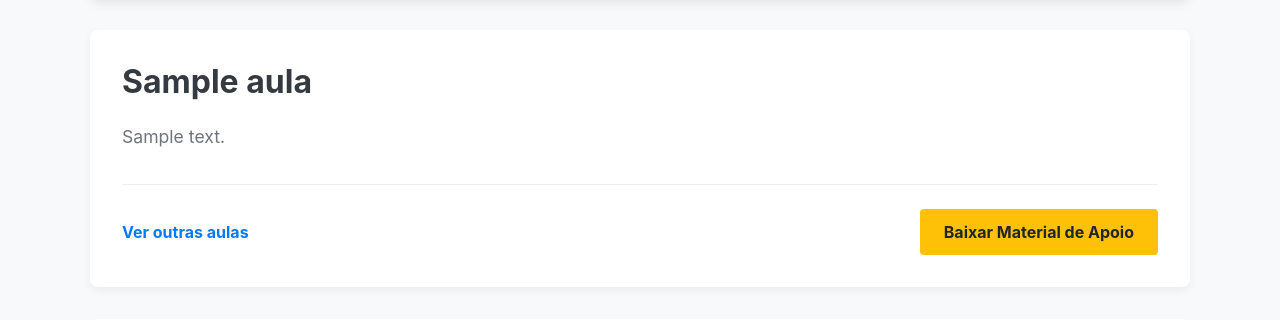
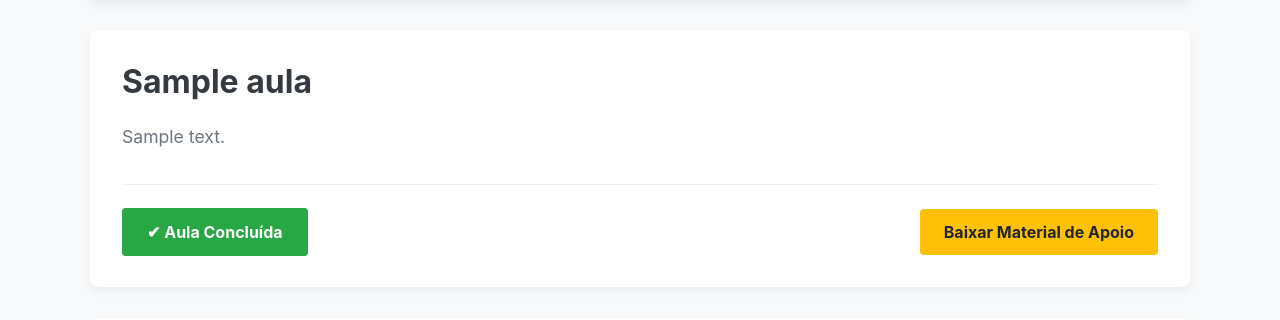
Before and after one commit to leobrda/coursePlatform, a Django app: page /cursos/aula/1/ in a window 1280 px wide. Shown: the part 714-1034 px from the top of the page. Run offline with Django 5.2, Linux system fonts and the light colour scheme; a user stored in the database is signed in; tables that the repository leaves empty hold one stand-in row (values such as "Sample post").

Commit message:
feat(templates): add progress tracking buttons and indicators

```diff
--- a/cursos/templates/cursos/ver_aula.html
+++ b/cursos/templates/cursos/ver_aula.html
@@ -11,17 +11,17 @@
         .header .user-info a { color: #007bff; text-decoration: none; font-weight: bold; margin-left: 1em; }
         .header .user-info a.logout { color: #dc3545; }
         .container { max-width: 1100px; margin: 2em auto; padding: 0 2em; }
-        .video-container { position: relative; padding-bottom: 56.25%; /* Proporção 16:9 */ height: 0; overflow: hidden; background-color: #000; border-radius: 8px; box-shadow: 0 4px 12px rgba(0,0,0,0.1);}
+        .video-container { position: relative; padding-bottom: 56.25%; height: 0; overflow: hidden; background-color: #000; border-radius: 8px; box-shadow: 0 4px 12px rgba(0,0,0,0.1);}
         .video-container iframe { position: absolute; top: 0; left: 0; width: 100%; height: 100%; }
         .lesson-content { background-color: #fff; margin-top: 2em; padding: 2em; border-radius: 8px; box-shadow: 0 4px 8px rgba(0,0,0,0.05);}
         .lesson-content h1 { margin-top: 0; color: #343a40; }
         .lesson-content p { color: #6c757d; line-height: 1.7; font-size: 1.1em; }
         .lesson-actions { margin-top: 2em; border-top: 1px solid #eee; padding-top: 1.5em; display: flex; justify-content: space-between; align-items: center;}
-        .back-link a { text-decoration: none; color: #007bff; font-weight: bold;}
         .download-material { background-color: #ffc107; color: #212529; padding: 0.8em 1.5em; text-decoration: none; border-radius: 4px; font-weight: bold;}
+        .completion-button { padding: 0.8em 1.5em; text-decoration: none; border-radius: 4px; font-weight: bold; border: 1px solid;}
+        .completion-button.completed { background-color: #28a745; color: white; border-color: #28a745; }
+        .completion-button.not-completed { background-color: transparent; color: #28a745; border-color: #28a745; }
         .no-video { text-align: center; padding: 4em; background-color: #333; color: white; border-radius: 8px;}
-
-        /* Estilos para a seção de Q&A */
         .qa-section { background-color: #fff; margin-top: 2em; padding: 2em; border-radius: 8px; box-shadow: 0 4px 8px rgba(0,0,0,0.05);}
         .qa-section h2 { margin-top: 0; }
         .question-form textarea, .reply-form textarea { width: 100%; padding: 0.8em; border: 1px solid #ddd; border-radius: 4px; font-size: 1em; margin-bottom: 1em; resize: vertical; box-sizing: border-box;}
@@ -32,14 +32,10 @@
         .question-author, .reply-author { font-weight: bold; color: #343a40; }
         .question-date, .reply-date { font-size: 0.8em; color: #6c757d; margin-left: 0.5em;}
         .question-content, .reply-content { margin-top: 0.5em; color: #212529; line-height: 1.6;}
-
-        /* Estilos para as Respostas */
         .replies-container { border-left: 3px solid #007bff; margin-top: 1.5em; padding-left: 1.5em; }
         .reply { margin-bottom: 1.5em; padding-bottom: 1.5em; border-bottom: 1px solid #eee; }
         .reply:last-child { border-bottom: none; }
         .reply-form { margin-top: 1em; }
-
-         /* Estilos para o sistema de votos */
         .reply-footer { display: flex; align-items: center; gap: 1em; margin-top: 1em; }
         .vote-button { display: inline-flex; align-items: center; gap: 0.5em; padding: 0.4em 0.8em; text-decoration: none; border-radius: 20px; font-weight: bold; font-size: 0.9em; border: 1px solid #ddd; transition: all 0.2s ease-in-out;}
         .vote-button.voted { background-color: #007bff; color: white; border-color: #007bff;}
@@ -78,8 +74,12 @@
             <h1>{{ aula.titulo }}</h1>
             <p>{{ aula.descricao }}</p>
             <div class="lesson-actions">
-                <div class="back-link">
-                    <a href="{% url 'cursos:detalhe_curso' pk=aula.curso.pk %}">Ver outras aulas</a>
+                <div>
+                    {% if aula in user.associado.aulas_concluidas.all %}
+                        <a href="{% url 'cursos:marcar_aula_concluida' pk_aula=aula.pk %}" class="completion-button completed">✔ Aula Concluída</a>
+                    {% else %}
+                        <a href="{% url 'cursos:marcar_aula_concluida' pk_aula=aula.pk %}" class="completion-button not-completed">Marcar como Concluída</a>
+                    {% endif %}
                 </div>
                 {% if aula.material_apoio %}
                     <a href="{{ aula.material_apoio.url }}" class="download-material" download>Baixar Material de Apoio</a>
```
Also changed, not shown: cursos/templates/cursos/detalhe_curso.html (+8 -8 lines).
